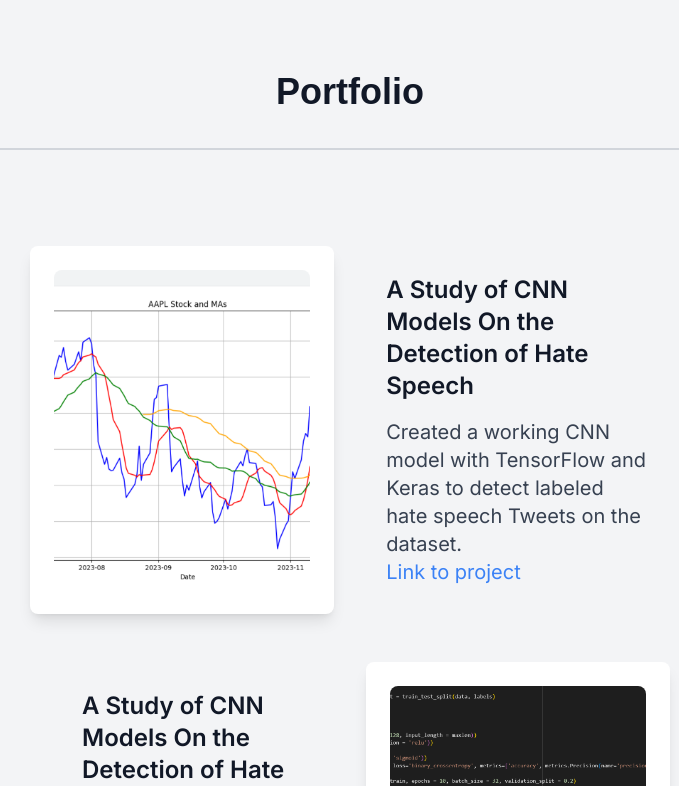
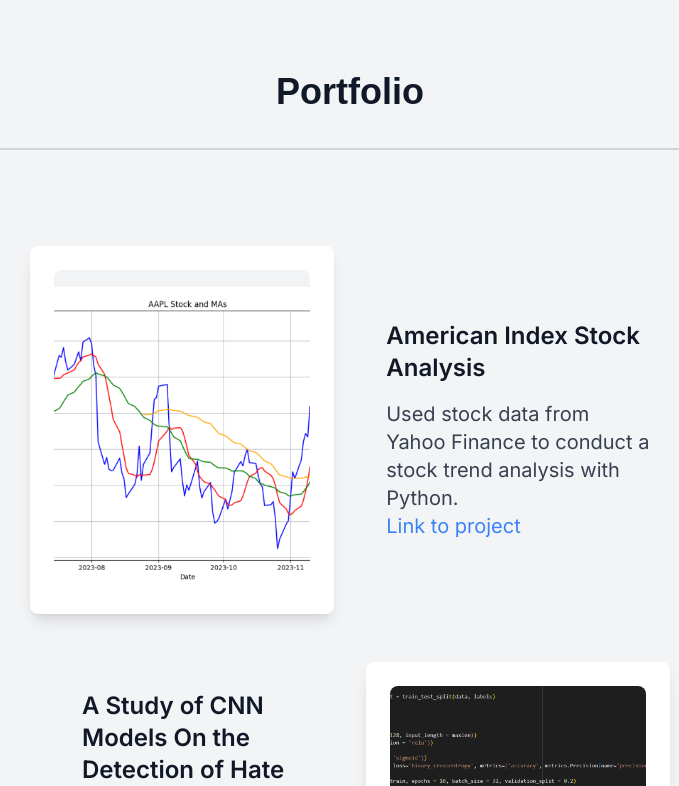
Before and after one commit to Foxy0309/Nathan-Setiawan-Portfolio, a Next.js app: page / in a window 1280 px wide. Shown: the part 512-1298 px from the top of the page, without its empty margins (290-969 px from the left). Built offline with nearby package versions, Linux system fonts and the light colour scheme.

Commit message:
8th commit

```diff
--- a/src/app/page.js
+++ b/src/app/page.js
@@ -18,9 +18,9 @@ export default function Home() {
     {
       src: kaggle,
       alt: "Kaggle Project",
-      title: "A Study of CNN Models On the Detection of Hate Speech",
+      title: "American Index Stock Analysis",
       description:
-        "Created a working CNN model with TensorFlow and Keras to detect labeled hate speech Tweets on the dataset. </br> <a href='https://colab.research.google.com/drive/1UOQeGcZg-S1kmEo88kBVrQdRSQBjTUIp?usp=sharing' target='_blank' class='text-blue-500 hover:underline'>Link to project</a>",
+        "Used stock data from Yahoo Finance to conduct a stock trend analysis with Python. </br> <a href='https://www.kaggle.com/code/foxy0309/experimental-analysis-on-stock' target='_blank' class='text-blue-500 hover:underline'>Link to project</a>",
     },
     {
       src: rmcnn,
```
